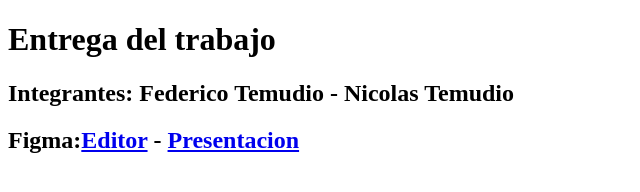
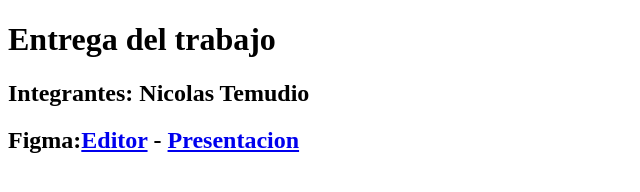
Before and after one commit to Nico-Temudio/Interfaces2025-Grupo49, a plain HTML site: page tp1/index.html in a window 1280 px wide. Shown: the whole page, without its empty margins (0-640 px from the left). Drawn offline with Linux system fonts and the light colour scheme.

Commit message:
Update project files

```diff
--- a/tp1/index.html
+++ b/tp1/index.html
@@ -7,7 +7,7 @@
 </head>
 <body>
     <h1>Entrega del trabajo</h1>
-    <h2>Integrantes: Federico Temudio - Nicolas Temudio</h2>
+    <h2>Integrantes: Nicolas Temudio</h2>
     <h2>Figma:<a href="https://www.figma.com/design/u4z4eajr6Hs7C67C4PtlLk/Intefaces-grupo-49?node-id=0-1&m=dev&t=YtTRIPe8D0m3wTu3-1" target="_blank" >Editor</a>  -
         <a href="https://www.figma.com/proto/u4z4eajr6Hs7C67C4PtlLk/Intefaces-grupo-49?node-id=11-8100&t=YtTRIPe8D0m3wTu3-1" target="_blank" >Presentacion</a></h2>
 
```
